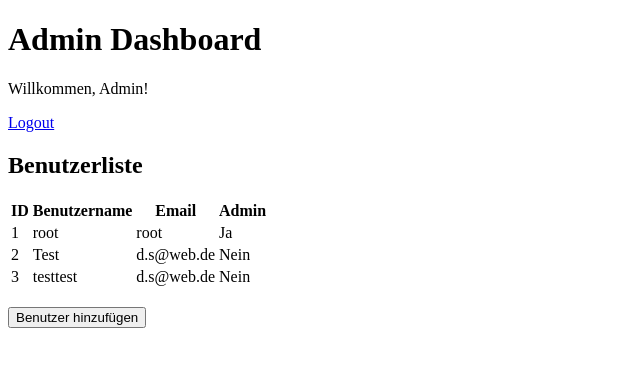
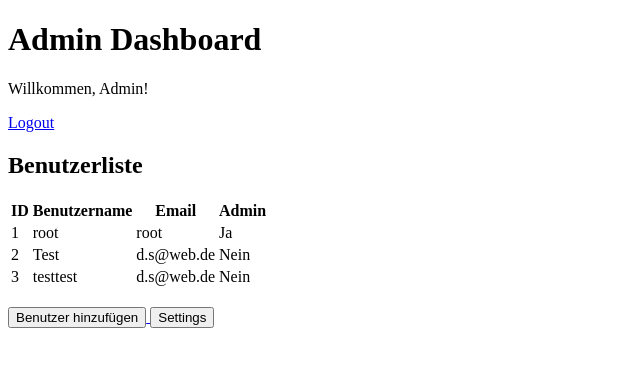
Before and after one commit to sabinadauhrer/P5, a Flask app: page /admin/admin_dashboard in a window 1280 px wide. Shown: the top 367 px of the page, without its empty margins (0-640 px from the left). Run offline with Flask 3, Linux system fonts and the light colour scheme; a user stored in the database is signed in; data comes from the database, SQL or seed files in the repository.

Commit message:
Settings button

```diff
--- a/app/views/templates/admin_dashboard.html
+++ b/app/views/templates/admin_dashboard.html
@@ -33,5 +33,8 @@
     <a href="{{ url_for('admin.add_user') }}">
         <button>Benutzer hinzufügen</button>
     </a>
+    <a href="{{ url_for('admin.config_form') }}">
+        <button>Settings</button>
+    </a>
 </body>
 </html>
```
